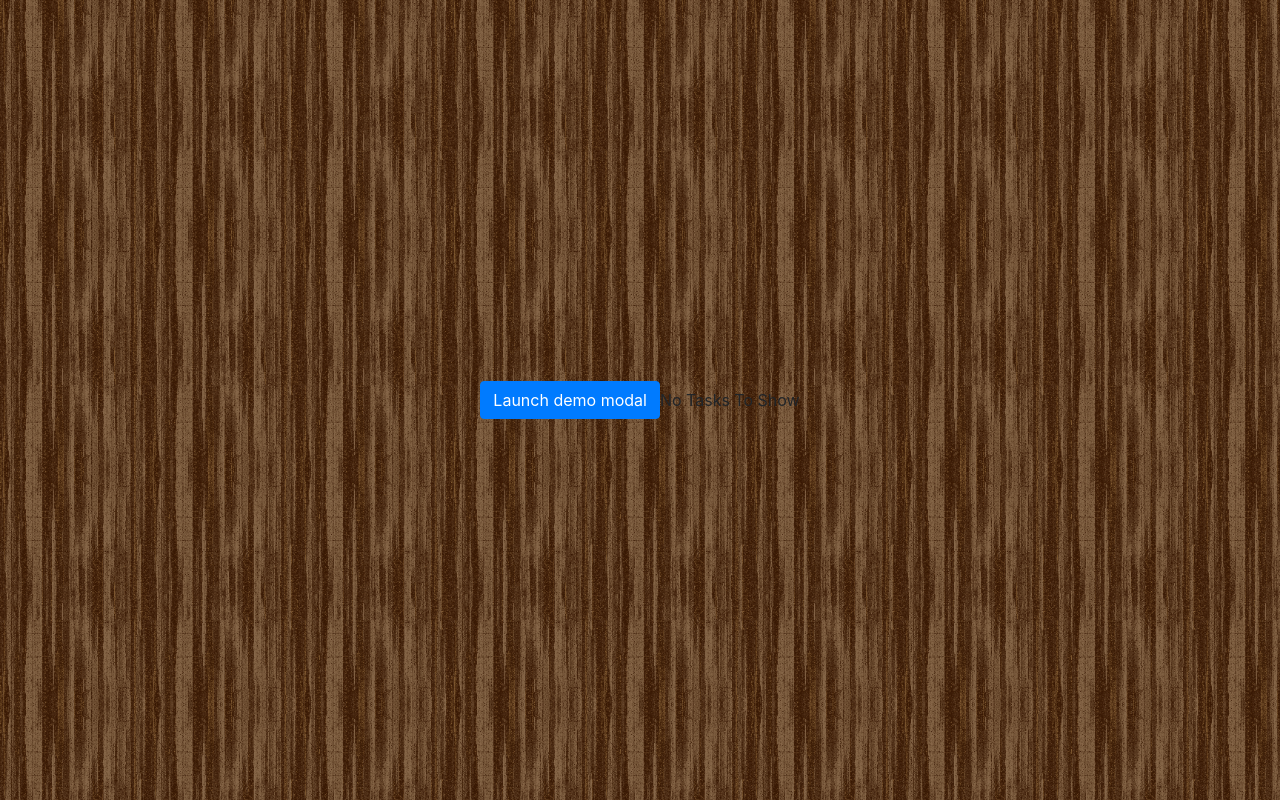
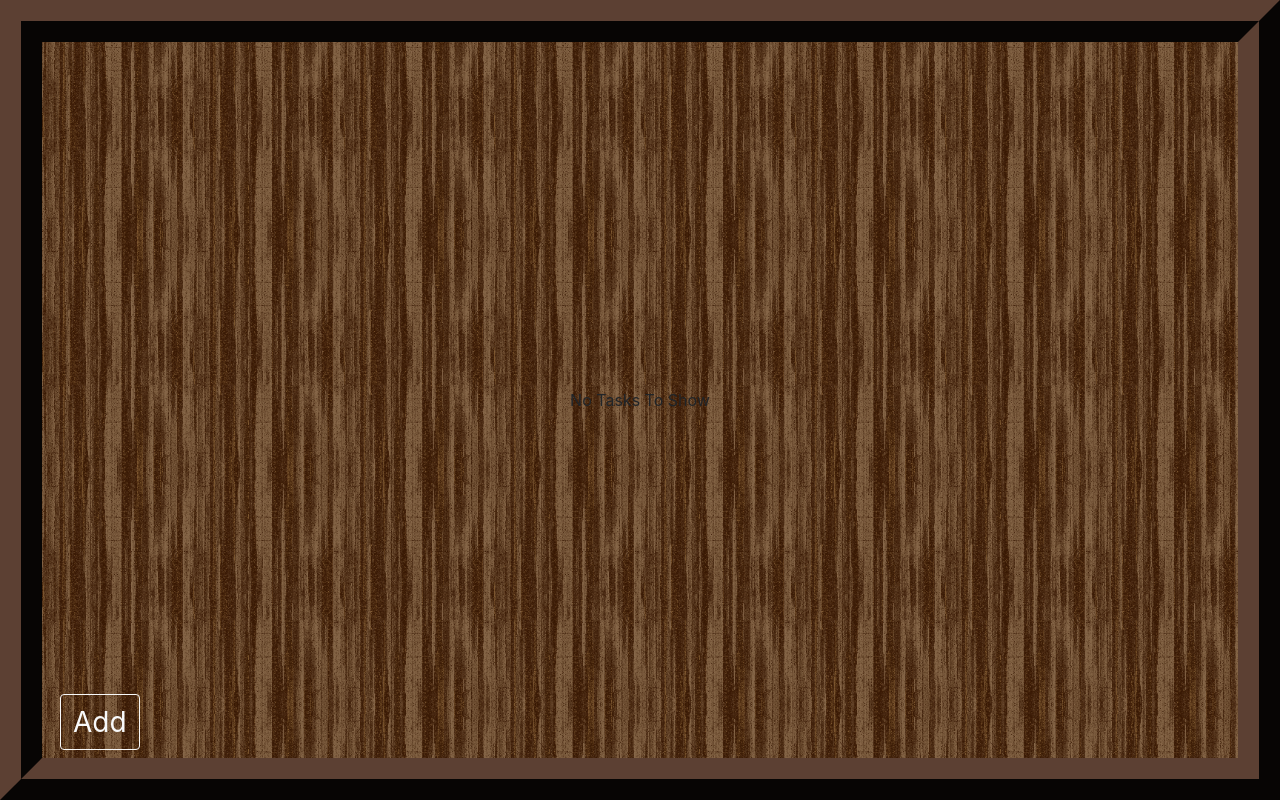
Before and after one commit to DarrenJZTan/react-task-app, a React (Create React App) app: page / in a window 1280 px wide. Built offline with nearby package versions, Linux system fonts and the light colour scheme.

Commit message:
added pagination

```diff
--- a/src/Component/App.js
+++ b/src/Component/App.js
@@ -8,6 +8,9 @@ import Modal from "react-bootstrap/Modal";
 export default function App() {
   const [show, setShow] = useState(false);
   const [tasks, setTasks] = useState([]);
+  const [currentPage, setCurrentPage] = useState(1);
+  const [tasksPerPage, setTasksPerPage] = useState(3);
+  const [currentTasks, setCurrentTasks] = useState([])
 
   const handleStatusClick = (id) => {
     setTasks(
@@ -28,13 +31,15 @@ export default function App() {
     );
   };
 
-  useEffect(() => {
-    setTasks(() => {
+  useEffect(async () => {
+    await setTasks(() => {
       if (localStorage.tasks === undefined) {
         return [];
       }
       return JSON.parse(localStorage.getItem("tasks"));
     });
+    setCurrentPage(1)
+
   }, []);
 
   //Add Task
@@ -61,14 +66,35 @@ export default function App() {
   const handleClose = () => setShow(false);
   const handleShow = () => setShow(true);
 
+  // Get current tasks
+
+  let indexOfLastTask = currentPage * tasksPerPage;
+  let indexOfFirstTask = indexOfLastTask - tasksPerPage;
+
+  useEffect(() => {
+    indexOfLastTask = currentPage * tasksPerPage;
+    indexOfFirstTask = indexOfLastTask - tasksPerPage;
+    setCurrentTasks(() => tasks.slice(indexOfFirstTask, indexOfLastTask));
+
+    if(currentPage > Math.ceil(tasks.length / tasksPerPage)){
+      previousPage()
+
+    }
+  }, [tasks, currentPage])
+  // const currentTasks = tasks.slice(indexOfFirstTask, indexOfLastTask);
+
+
+  const nextPage = () => setCurrentPage((prev) => prev +1)
+  const previousPage = () => setCurrentPage((prev) => prev -1)
+
   return (
-    <Container fluid className="app">
+    <Container fluid className="app no-gutters">
       <Container
         fluid
-        className="vh-100 d-flex align-items-center justify-content-center"
+        className="vh-100 d-flex align-items-center justify-content-center app-border"
       >
-        <Button variant="primary" onClick={handleShow}>
-          Launch demo modal
+        <Button variant="outline-light" style={{ position: "absolute", bottom: "50px", fontSize: "28px", left: "60px"}} onClick={handleShow}>
+          Add
         </Button>
         <Modal show={show} onHide={handleClose}>
           <Modal.Header closeButton>
@@ -82,13 +108,32 @@ export default function App() {
         </Modal>
         {tasks.length > 0 ? (
           <TaskList
-            tasks={tasks}
+            tasks={currentTasks}
             onDelete={deleteTask}
             onStatusClick={handleStatusClick}
           />
         ) : (
           "No Tasks To Show"
         )}
+        {1 >= Math.ceil(tasks.length / tasksPerPage) ? (
+          null
+        ) : (
+          <p style={{ color: "white", position: "absolute", bottom: "50px", fontSize: "28px" }}>
+          Page {currentPage} / {Math.ceil(tasks.length / tasksPerPage)}
+          </p>
+        )}
+
+        {currentPage > 1 ? (
+          <Button variant="outline-light" onClick={previousPage} style={{ border: "none", position: "absolute", bottom: "50px", right: "175px", fontSize: "28px" }}>Back</Button>
+        ) : (
+          null
+        )}
+
+        {currentPage < tasks.length / tasksPerPage ? (
+          <Button variant="outline-light" onClick={nextPage} style={{ border: "none", position: "absolute", bottom: "50px", right: "60px", fontSize: "28px" }}>Next</Button>
+        ) : (
+          null
+        )}
       </Container>
     </Container>
   );
--- a/src/Component/Task.js
+++ b/src/Component/Task.js
@@ -10,6 +10,13 @@ const Task = ({ task, onDelete, onStatusClick }) => {
   const dueDate = new Date(task.date)
   timeRemaining = Math.ceil((dueDate - timeNow) / 86400000)
 
+
+  let variant = "primary";
+  if(task.missionStatus === "Complete") {
+    variant = "success"
+  } else if(task.missionStatus === "Incomplete") {
+    variant = "danger"
+  }
 
 
 
@@ -27,7 +34,7 @@ const Task = ({ task, onDelete, onStatusClick }) => {
           </Card.Text>
           <Card.Text className="mx-2">{`- ${task.assignedTo}`}</Card.Text>
           <div className="mt-auto">
-            <Button onClick={() => onStatusClick(task.id)}>{task.missionStatus}</Button>
+            <Button variant={variant} onClick={() => onStatusClick(task.id)}>{task.missionStatus}</Button>
           </div>
 
 
--- a/src/index.css
+++ b/src/index.css
@@ -15,6 +15,13 @@ form {
 .app {
   background-image: url('wood-pattern-1920x1080.png');
   background-size: cover;
+  background-position: center center;
+  background-repeat: no-repeat;
+  background-attachment: fixed;
+}
+
+.app-border {
+  border: 42px ridge #5C4033;
 }
 
 .scroll {
@@ -26,3 +33,10 @@ form {
   width: 400px;
 
 }
+
+.no-gutters {
+  margin-right: 0;
+  margin-left: 0;
+  padding-right: 0;
+  padding-left: 0;
+}
```
